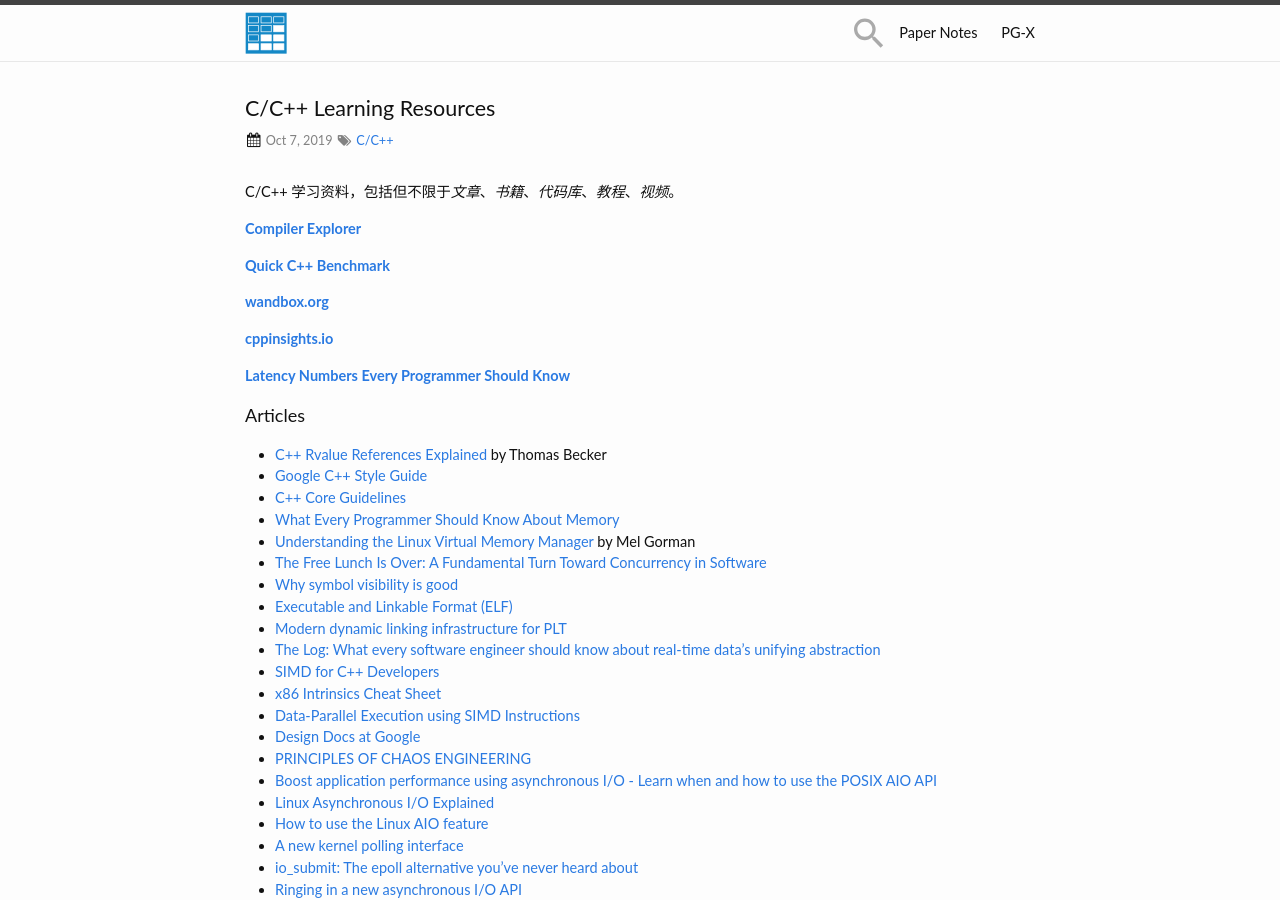
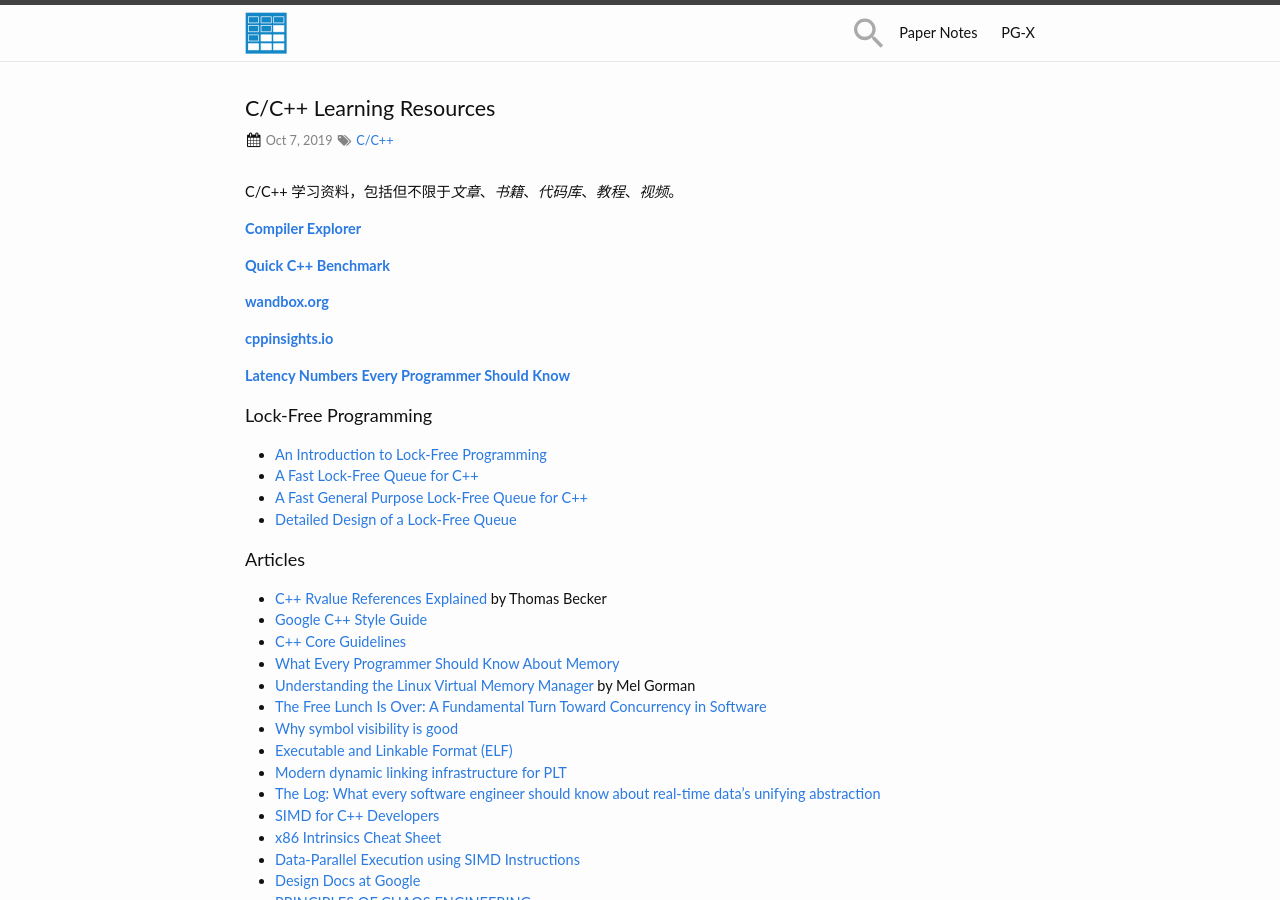
Before and after one commit to zhjwpku/zhjwpku.github.io, a Jekyll site: the page built from _posts/2019-10-07-cpp-learning-resources.md, in a window 1280 px wide and 900 px high. Built offline with Jekyll 4.4.1, drawn with Linux system fonts in a browser that asks for light colours; comment, search, counter and statistics services are not loaded.

Commit message:
Lock-free programming
Signed-off-by: Zhao Junwang <zhjwpku@gmail.com>

```diff
--- a/_posts/2019-10-07-cpp-learning-resources.md
+++ b/_posts/2019-10-07-cpp-learning-resources.md
@@ -17,6 +17,13 @@
 **[cppinsights.io](https://cppinsights.io/)**
 
 **[Latency Numbers Every Programmer Should Know](https://colin-scott.github.io/personal_website/research/interactive_latency.html)**
+
+<h4>Lock-Free Programming</h4>
+
+- [An Introduction to Lock-Free Programming](https://preshing.com/20120612/an-introduction-to-lock-free-programming/)
+- [A Fast Lock-Free Queue for C++](https://moodycamel.com/blog/2013/a-fast-lock-free-queue-for-c++)
+- [A Fast General Purpose Lock-Free Queue for C++](https://moodycamel.com/blog/2014/a-fast-general-purpose-lock-free-queue-for-c++)
+- [Detailed Design of a Lock-Free Queue](https://moodycamel.com/blog/2014/detailed-design-of-a-lock-free-queue)
 
 <h4>Articles</h4>
 
```
